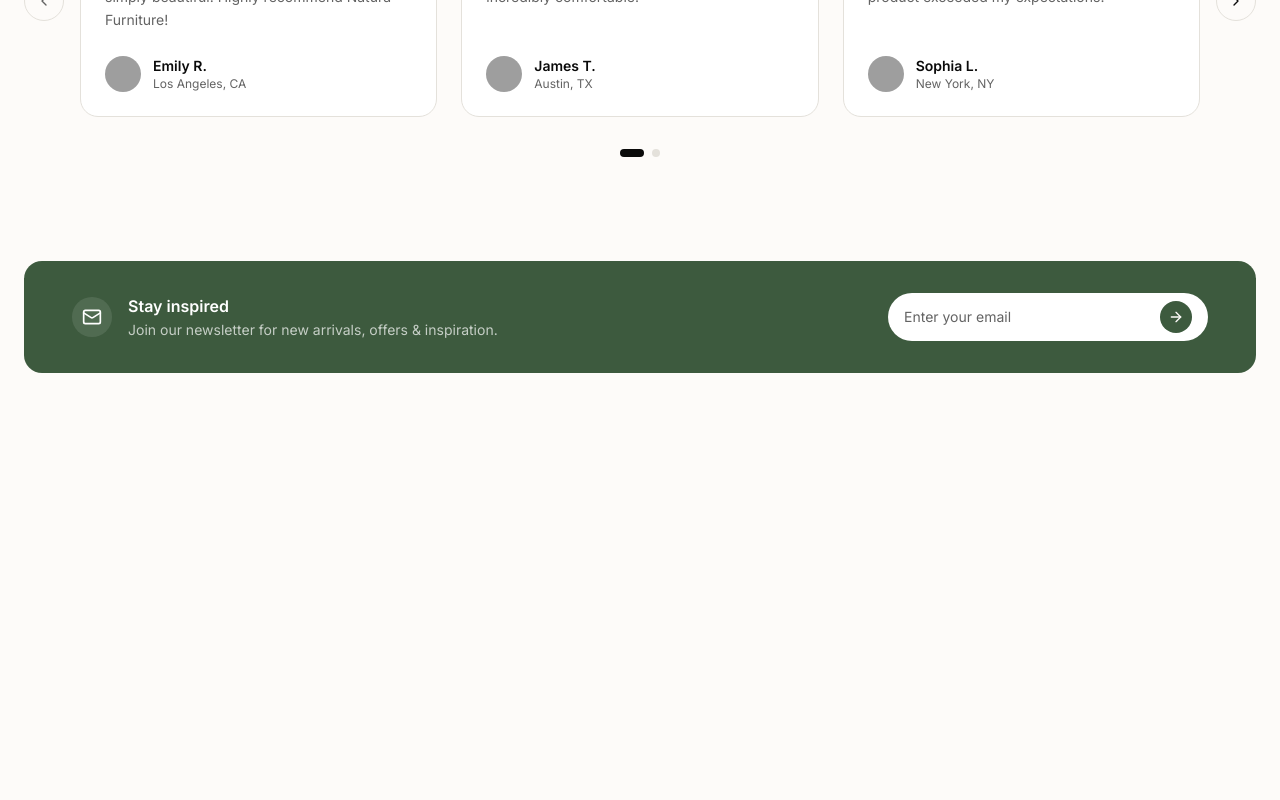
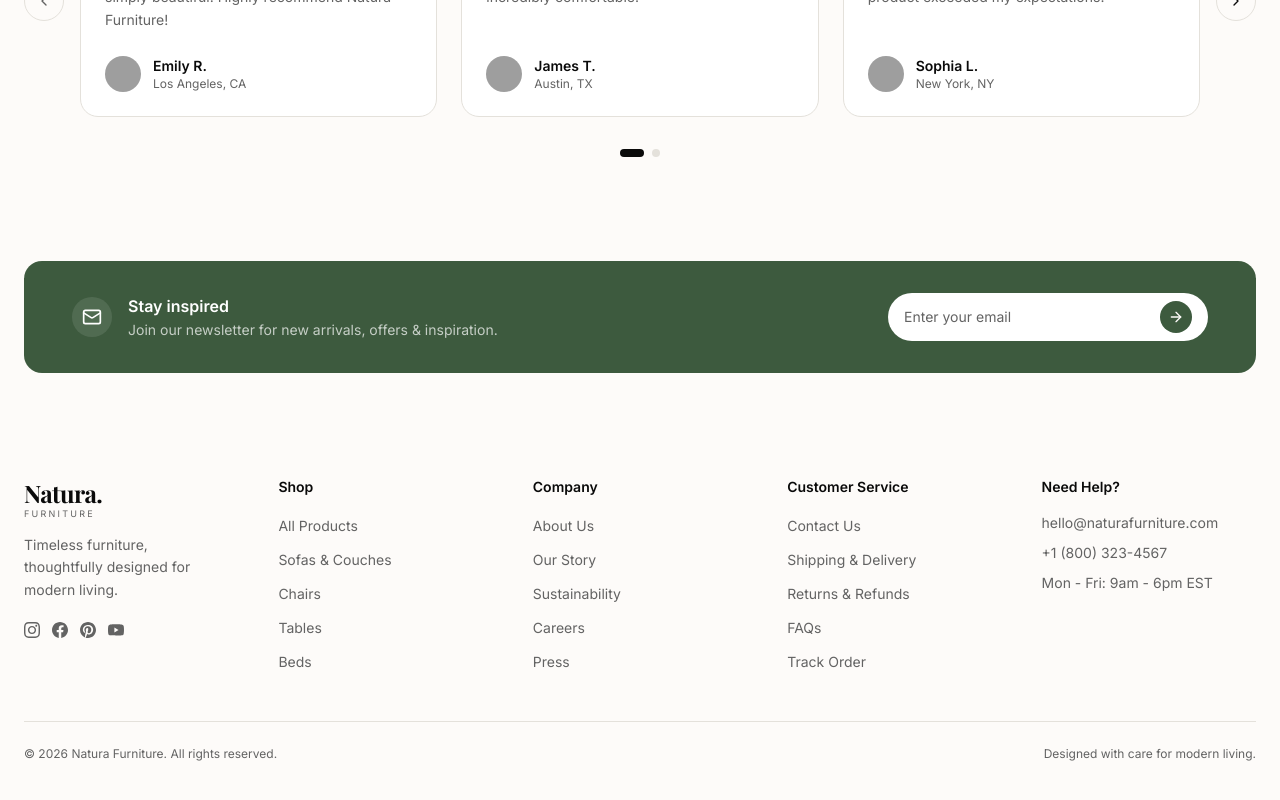
Before and after one commit to Supun-Madushanka/furniture-test-ui, a Next.js app: page / in a window 1280 px wide. Shown: the part 2771-3571 px from the top of the page. Before the commit the page ends 3184 px from the top, so only its background shows below. Built offline with nearby package versions, Linux system fonts and the light colour scheme; grey boxes are pictures that could not be loaded; a web font is replaced by a local one.

Commit message:
Add Footer component to enhance site navigation and information

```diff
--- a/app/page.tsx
+++ b/app/page.tsx
@@ -7,6 +7,7 @@ import ValueProps from "@/components/home/value-props";
 import Editorial from "@/components/home/editorial";
 import Testimonials from "@/components/home/testimonials";
 import Newsletter from "@/components/home/news-letter";
+import Footer from "@/components/home/footer";
 
 export default function Home() {
   return (
@@ -22,6 +23,7 @@ export default function Home() {
         <Testimonials />
         <Newsletter />
       </main>
+      <Footer />
     </div>
   );
 }
--- /dev/null
+++ b/components/home/footer.tsx
@@ -0,0 +1,194 @@
+import Link from "next/link";
+
+const shopLinks = [
+  { label: "All Products", href: "/shop" },
+  { label: "Sofas & Couches", href: "/shop/sofas" },
+  { label: "Chairs", href: "/shop/chairs" },
+  { label: "Tables", href: "/shop/tables" },
+  { label: "Beds", href: "/shop/beds" },
+];
+
+const companyLinks = [
+  { label: "About Us", href: "/about" },
+  { label: "Our Story", href: "/about/story" },
+  { label: "Sustainability", href: "/about/sustainability" },
+  { label: "Careers", href: "/careers" },
+  { label: "Press", href: "/press" },
+];
+
+const customerLinks = [
+  { label: "Contact Us", href: "/contact" },
+  { label: "Shipping & Delivery", href: "/shipping" },
+  { label: "Returns & Refunds", href: "/returns" },
+  { label: "FAQs", href: "/faqs" },
+  { label: "Track Order", href: "/track" },
+];
+
+const socialLinks = [
+  {
+    label: "Instagram",
+    href: "https://instagram.com",
+    icon: (
+      <svg className="w-4 h-4" fill="currentColor" viewBox="0 0 24 24">
+        <path d="M12 2.163c3.204 0 3.584.012 4.85.07 3.252.148 4.771 1.691 4.919 4.919.058 1.265.069 1.645.069 4.849 0 3.205-.012 3.584-.069 4.849-.149 3.225-1.664 4.771-4.919 4.919-1.266.058-1.644.07-4.85.07-3.204 0-3.584-.012-4.849-.07-3.26-.149-4.771-1.699-4.919-4.92-.058-1.265-.07-1.644-.07-4.849 0-3.204.013-3.583.07-4.849.149-3.227 1.664-4.771 4.919-4.919 1.266-.057 1.645-.069 4.849-.069zm0-2.163c-3.259 0-3.667.014-4.947.072-4.358.2-6.78 2.618-6.98 6.98-.059 1.281-.073 1.689-.073 4.948 0 3.259.014 3.668.072 4.948.2 4.358 2.618 6.78 6.98 6.98 1.281.058 1.689.072 4.948.072 3.259 0 3.668-.014 4.948-.072 4.354-.2 6.782-2.618 6.979-6.98.059-1.28.073-1.689.073-4.948 0-3.259-.014-3.667-.072-4.947-.196-4.354-2.617-6.78-6.979-6.98-1.281-.059-1.69-.073-4.949-.073zm0 5.838c-3.403 0-6.162 2.759-6.162 6.162s2.759 6.163 6.162 6.163 6.162-2.759 6.162-6.163c0-3.403-2.759-6.162-6.162-6.162zm0 10.162c-2.209 0-4-1.79-4-4 0-2.209 1.791-4 4-4s4 1.791 4 4c0 2.21-1.791 4-4 4zm6.406-11.845c-.796 0-1.441.645-1.441 1.44s.645 1.44 1.441 1.44c.795 0 1.439-.645 1.439-1.44s-.644-1.44-1.439-1.44z" />
+      </svg>
+    ),
+  },
+  {
+    label: "Facebook",
+    href: "https://facebook.com",
+    icon: (
+      <svg className="w-4 h-4" fill="currentColor" viewBox="0 0 24 24">
+        <path d="M24 12.073c0-6.627-5.373-12-12-12s-12 5.373-12 12c0 5.99 4.388 10.954 10.125 11.854v-8.385H7.078v-3.47h3.047V9.43c0-3.007 1.792-4.669 4.533-4.669 1.312 0 2.686.235 2.686.235v2.953H15.83c-1.491 0-1.956.925-1.956 1.874v2.25h3.328l-.532 3.47h-2.796v8.385C19.612 23.027 24 18.062 24 12.073z" />
+      </svg>
+    ),
+  },
+  {
+    label: "Pinterest",
+    href: "https://pinterest.com",
+    icon: (
+      <svg className="w-4 h-4" fill="currentColor" viewBox="0 0 24 24">
+        <path d="M12 0C5.373 0 0 5.373 0 12c0 5.084 3.163 9.426 7.627 11.174-.105-.949-.2-2.405.042-3.441.218-.937 1.407-5.965 1.407-5.965s-.359-.719-.359-1.782c0-1.668.967-2.914 2.171-2.914 1.023 0 1.518.769 1.518 1.69 0 1.029-.655 2.568-.994 3.995-.283 1.194.599 2.169 1.777 2.169 2.133 0 3.772-2.249 3.772-5.495 0-2.873-2.064-4.882-5.012-4.882-3.414 0-5.418 2.561-5.418 5.207 0 1.031.397 2.138.893 2.738a.36.36 0 0 1 .083.345l-.333 1.36c-.053.22-.174.267-.402.161-1.499-.698-2.436-2.889-2.436-4.649 0-3.785 2.75-7.262 7.929-7.262 4.163 0 7.398 2.967 7.398 6.931 0 4.136-2.607 7.464-6.227 7.464-1.216 0-2.359-.632-2.75-1.378l-.748 2.853c-.271 1.043-1.002 2.35-1.492 3.146C9.57 23.812 10.763 24 12 24c6.627 0 12-5.373 12-12S18.627 0 12 0z" />
+      </svg>
+    ),
+  },
+  {
+    label: "YouTube",
+    href: "https://youtube.com",
+    icon: (
+      <svg className="w-4 h-4" fill="currentColor" viewBox="0 0 24 24">
+        <path d="M23.498 6.186a3.016 3.016 0 0 0-2.122-2.136C19.505 3.545 12 3.545 12 3.545s-7.505 0-9.377.505A3.017 3.017 0 0 0 .502 6.186C0 8.07 0 12 0 12s0 3.93.502 5.814a3.016 3.016 0 0 0 2.122 2.136c1.871.505 9.376.505 9.376.505s7.505 0 9.377-.505a3.015 3.015 0 0 0 2.122-2.136C24 15.93 24 12 24 12s0-3.93-.502-5.814zM9.545 15.568V8.432L15.818 12l-6.273 3.568z" />
+      </svg>
+    ),
+  },
+];
+
+export default function Footer() {
+  return (
+    <footer className="bg-background">
+      <div className="max-w-7xl mx-auto px-6 py-16">
+        <div className="grid grid-cols-2 md:grid-cols-3 lg:grid-cols-5 gap-10">
+
+          {/* Column 1 - Brand */}
+          <div className="col-span-2 md:col-span-3 lg:col-span-1 flex flex-col gap-4">
+            {/* Logo */}
+            <Link href="/" className="flex flex-col leading-none w-fit">
+              <span className="font-serif text-2xl font-bold tracking-tight text-foreground">
+                Natura.
+              </span>
+              <span className="text-[9px] font-sans uppercase tracking-[0.25em] text-muted-foreground">
+                Furniture
+              </span>
+            </Link>
+
+            {/* Mission */}
+            <p className="text-sm text-muted-foreground leading-relaxed max-w-50">
+              Timeless furniture, thoughtfully designed for modern living.
+            </p>
+
+            {/* Social Icons */}
+            <div className="flex items-center gap-3 mt-1">
+              {socialLinks.map((social) => (
+                <Link
+                  key={social.label}
+                  href={social.href}
+                  target="_blank"
+                  rel="noopener noreferrer"
+                  className="text-muted-foreground hover:text-foreground transition-colors"
+                  aria-label={social.label}
+                >
+                  {social.icon}
+                </Link>
+              ))}
+            </div>
+          </div>
+
+          {/* Column 2 - Shop */}
+          <div className="flex flex-col gap-4">
+            <span className="text-sm font-semibold text-foreground">Shop</span>
+            <ul className="flex flex-col gap-2.5">
+              {shopLinks.map((link) => (
+                <li key={link.label}>
+                  <Link
+                    href={link.href}
+                    className="text-sm text-muted-foreground hover:text-foreground transition-colors"
+                  >
+                    {link.label}
+                  </Link>
+                </li>
+              ))}
+            </ul>
+          </div>
+
+          {/* Column 3 - Company */}
+          <div className="flex flex-col gap-4">
+            <span className="text-sm font-semibold text-foreground">Company</span>
+            <ul className="flex flex-col gap-2.5">
+              {companyLinks.map((link) => (
+                <li key={link.label}>
+                  <Link
+                    href={link.href}
+                    className="text-sm text-muted-foreground hover:text-foreground transition-colors"
+                  >
+                    {link.label}
+                  </Link>
+                </li>
+              ))}
+            </ul>
+          </div>
+
+          {/* Column 4 - Customer Service */}
+          <div className="flex flex-col gap-4">
+            <span className="text-sm font-semibold text-foreground">Customer Service</span>
+            <ul className="flex flex-col gap-2.5">
+              {customerLinks.map((link) => (
+                <li key={link.label}>
+                  <Link
+                    href={link.href}
+                    className="text-sm text-muted-foreground hover:text-foreground transition-colors"
+                  >
+                    {link.label}
+                  </Link>
+                </li>
+              ))}
+            </ul>
+          </div>
+
+          {/* Column 5 - Need Help */}
+          <div className="flex flex-col gap-4">
+            <span className="text-sm font-semibold text-foreground">Need Help?</span>
+            <div className="flex flex-col gap-2.5">
+              <a
+                href="mailto:hello@naturafurniture.com"
+                className="text-sm text-muted-foreground hover:text-foreground transition-colors"
+              >
+                hello@naturafurniture.com
+              </a>
+              <a
+                href="tel:+18003234567"
+                className="text-sm text-muted-foreground hover:text-foreground transition-colors"
+              >
+                +1 (800) 323-4567
+              </a>
+              <p className="text-sm text-muted-foreground">
+                Mon - Fri: 9am - 6pm EST
+              </p>
+            </div>
+          </div>
+
+        </div>
+
+        {/* Bottom Bar */}
+        <div className="border-t border-border mt-12 pt-6 flex flex-col sm:flex-row items-center justify-between gap-2">
+          <p className="text-xs text-muted-foreground">
+            &copy; {new Date().getFullYear()} Natura Furniture. All rights reserved.
+          </p>
+          <p className="text-xs text-muted-foreground">
+            Designed with care for modern living.
+          </p>
+        </div>
+
+      </div>
+    </footer>
+  );
+}
```
